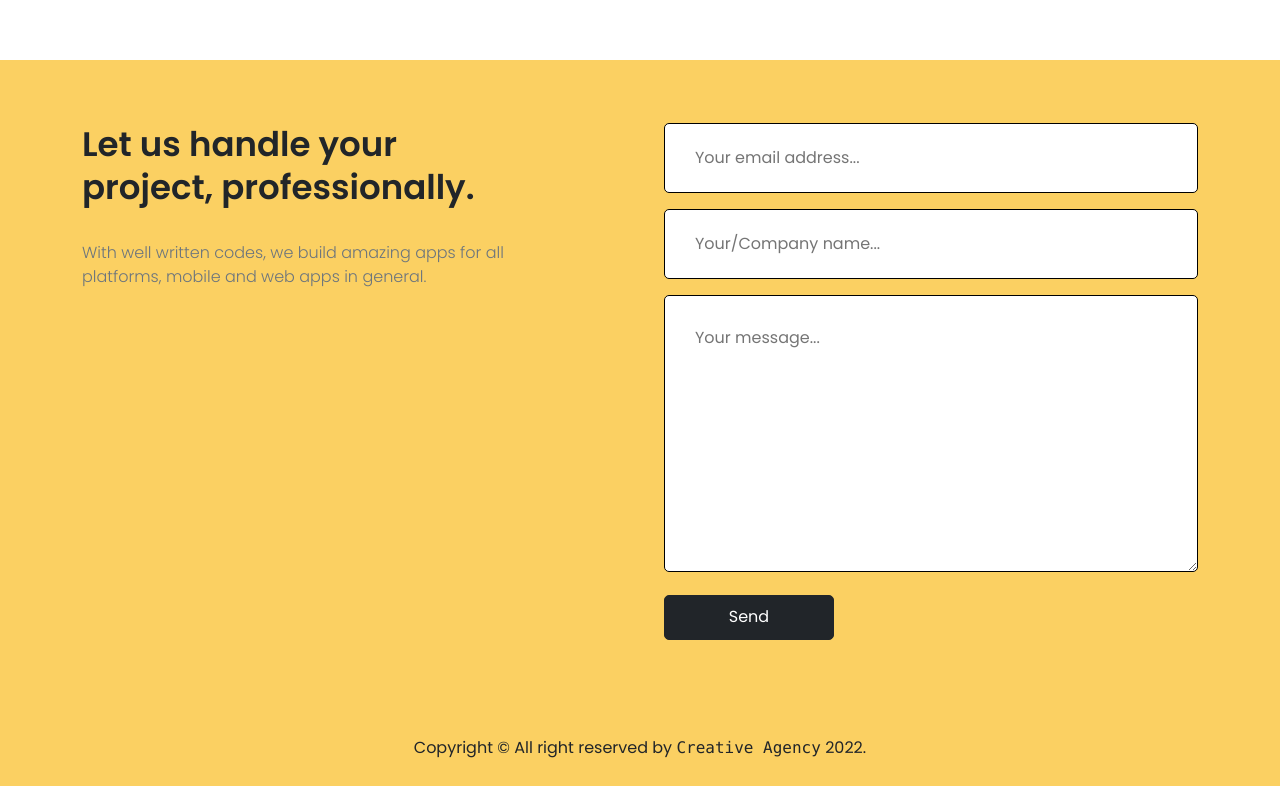
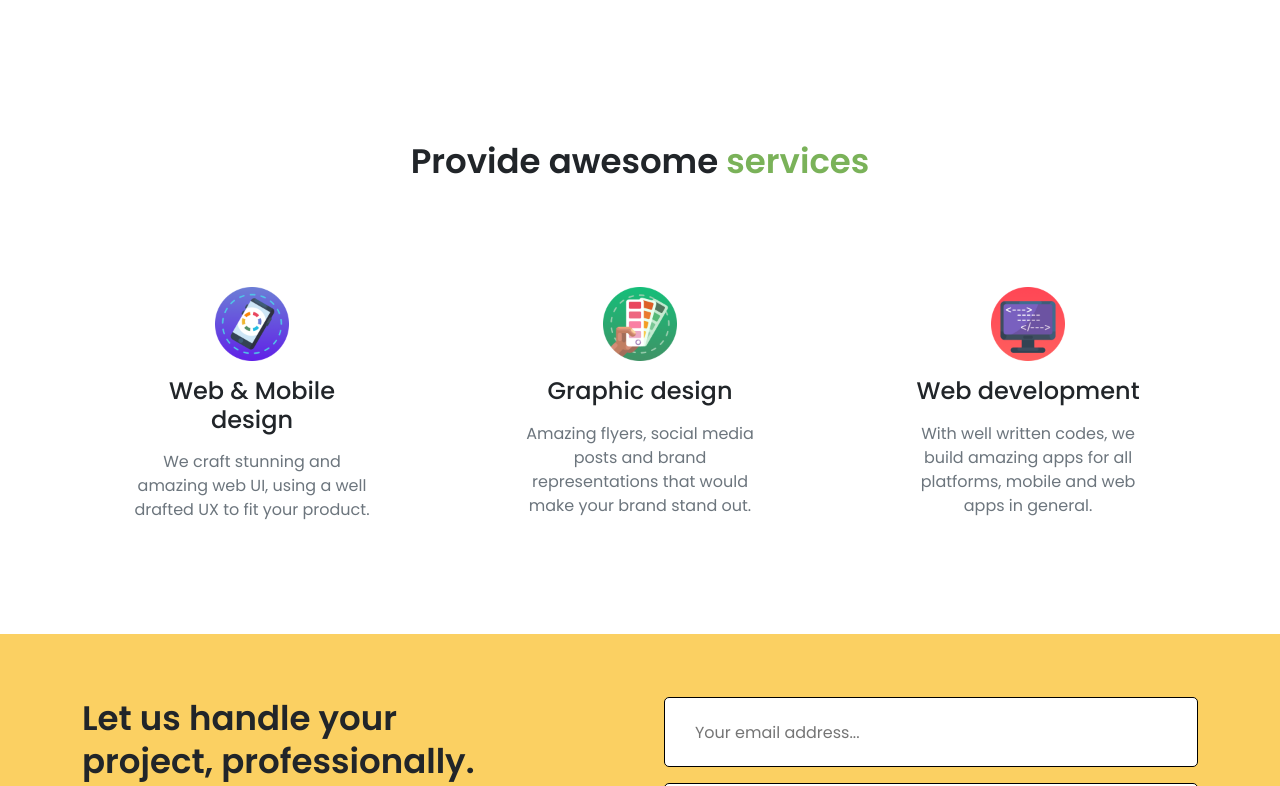
Before and after one commit to devhasibulislam/creative-agency-client, a React (Create React App) app: page / in a window 1280 px wide. Shown: the part 707-1493 px from the top of the page. Built offline with nearby package versions, Linux system fonts and the light colour scheme.

Commit message:
service section added successfully

```diff
--- a/src/App.css
+++ b/src/App.css
@@ -1,17 +1,18 @@
 @import url('https://fonts.googleapis.com/css2?family=Poppins:wght@100;200;300;400;500;600;700;800;900&display=swap');
 
-:root{
+:root {
   --transition-delay: all .5s linear;
   --primary-color: #FBD062;
   --default-radius: 5px;
+  --focus-words: #7AB259;
 }
 
-::selection{
+::selection {
   background-color: red;
   color: white;
 }
 
-img{
+img {
   max-width: 100%;
 }
 
@@ -27,7 +28,7 @@ a {
 }
 
 /* Header section */
-#header-section{
+#header-section {
   background-color: var(--primary-color);
 }
 
@@ -41,11 +42,11 @@ a {
   gap: 1rem;
 }
 
-.header-item{
+.header-item {
   transition: var(--transition-delay);
 }
 
-.header-item:hover{
+.header-item:hover {
   color: white;
 }
 
@@ -64,29 +65,30 @@ a {
   background-color: white;
 }
 
-#authenticate-btn:hover a{
+#authenticate-btn:hover a {
   color: black;
 }
 
 /* Contact section */
-#contact-section{
+#contact-section {
   background-color: var(--primary-color);
   padding: 63px 0;
 }
 
-#matched-btn{
+#matched-btn {
   height: 45px;
   width: 170px;
   border-radius: var(--default-radius);
   transition: var(--transition-delay);
 }
 
-#matched-btn:hover{
+#matched-btn:hover {
   background-color: white;
   color: black;
 }
 
-input, textarea{
+input,
+textarea {
   width: 100%;
   height: 70px;
   border-radius: var(--default-radius);
@@ -95,12 +97,12 @@ input, textarea{
   padding: 30px;
 }
 
-textarea{
+textarea {
   height: 277px;
 }
 
 /* landing page seciton */
-#landing-section{
+#landing-section {
   background-repeat: no-repeat;
   background-size: cover;
   background-position: bottom left;
@@ -108,31 +110,31 @@ textarea{
   margin-top: -4.5rem;
 }
 
-@media only screen and (max-width: 1024px){
-  #landing-section{
+@media only screen and (max-width: 1024px) {
+  #landing-section {
     margin-top: 0;
   }
 }
 
 /* banner section */
-#banner-title{
+#banner-title {
   font-weight: 700;
   font-size: 48px;
   line-height: 60px;
   margin-bottom: 23px;
 }
 
-#banner-desc{
+#banner-desc {
   margin-bottom: 23px;
   font-weight: 400;
   line-height: 24px;
 }
 
-#banner-section{
+#banner-section {
   margin-top: 5%;
 }
 
-#banner-img{
+#banner-img {
   background-repeat: no-repeat;
   background-size: contain;
   background-origin: content-box;
@@ -140,18 +142,43 @@ textarea{
 }
 
 /* partners section */
-#partners-section div img{
+#partners-section div img {
   object-fit: cover;
   width: 70%;
   transition: var(--transition-delay);
 }
 
-#partners-section div img:hover{
+#partners-section div img:hover {
   transform: scale(1.5);
 }
 
-@media only screen and (max-width: 720px){
-  #partners-section div img{
+@media only screen and (max-width: 720px) {
+  #partners-section div img {
     width: 30%;
   }
 }
+
+/* services section */
+.section-title {
+  font-weight: 600;
+  font-size: 34px;
+  line-height: 43px;
+  text-align: center;
+  margin-bottom: 5%;
+}
+
+.focus-words {
+  color: var(--focus-words);
+}
+#service-section{
+  margin-top: 10%;
+}
+
+.service-card{
+  transition: var(--transition-delay);
+}
+
+.service-card:hover, .active{
+  transform: scale(1.1);
+  box-shadow: 0 4px 80px rgba(0, 0, 0, 0.1);
+}
--- a/src/routes/Home/Landing.js
+++ b/src/routes/Home/Landing.js
@@ -3,6 +3,7 @@ import Header from '../Shared/Header';
 import Contact from './Contact';
 import Banner from './Banner';
 import Partners from './Partners';
+import Services from './Services';
 
 const Landing = () => {
     return (
@@ -10,9 +11,10 @@ const Landing = () => {
             <Header />
             <Banner />
             <Partners />
+            <Services />
             <Contact />
         </section>
-    );
+    ); // component approach memoizing
 };
 
 export default Landing;
--- /dev/null
+++ b/src/routes/Home/Services.js
@@ -0,0 +1,68 @@
+import React, { useState } from 'react';
+import service1 from '../../assets/icons/service1.png';
+import service2 from '../../assets/icons/service2.png';
+import service3 from '../../assets/icons/service3.png';
+
+const Services = () => {
+    const [active, setActive] = useState(true);
+    const services = [
+        {
+            icon: service1,
+            title: "Web & Mobile design",
+            desc: "We craft stunning and amazing web UI, using a well drafted UX to fit your product."
+        },
+        {
+            icon: service2,
+            title: "Graphic design",
+            desc: "Amazing flyers, social media posts and brand representations that would make your brand stand out."
+        },
+        {
+            icon: service3,
+            title: "Web development",
+            desc: "With well written codes, we build amazing apps for all platforms, mobile and web apps in general."
+        }
+    ]; // array of object memoize
+
+    return (
+        <section id='service-section' className='mb-5'>
+            <div className='container'>
+                <h2 className='section-title'>Provide awesome <span className='focus-words'>services</span></h2>
+                <div className='row gx-lg-5 gy-md-4 g-2'>
+                    {
+                        services.map((service, index) => <div
+                            key={index}
+                            className='col-lg-4 col-md-6 col-12'
+                        >
+                            <div
+                                className='text-center p-5 rounded service-card'
+                            >
+                                <div className='mb-3'>
+                                    <img
+                                        src={service.icon}
+                                        alt={'service' + index}
+                                        style={{
+                                            height: '74px',
+                                            width: '74px'
+                                        }}
+                                    />
+                                </div>
+                                <div className='mb-3'>
+                                    <h4>
+                                        {service.title}
+                                    </h4>
+                                </div>
+                                <div>
+                                    <p className='text-muted'>
+                                        {service.desc}
+                                    </p>
+                                </div>
+                            </div>
+                        </div>)
+                    }
+                </div>
+            </div>
+        </section>
+    );
+};
+
+export default Services;
```
